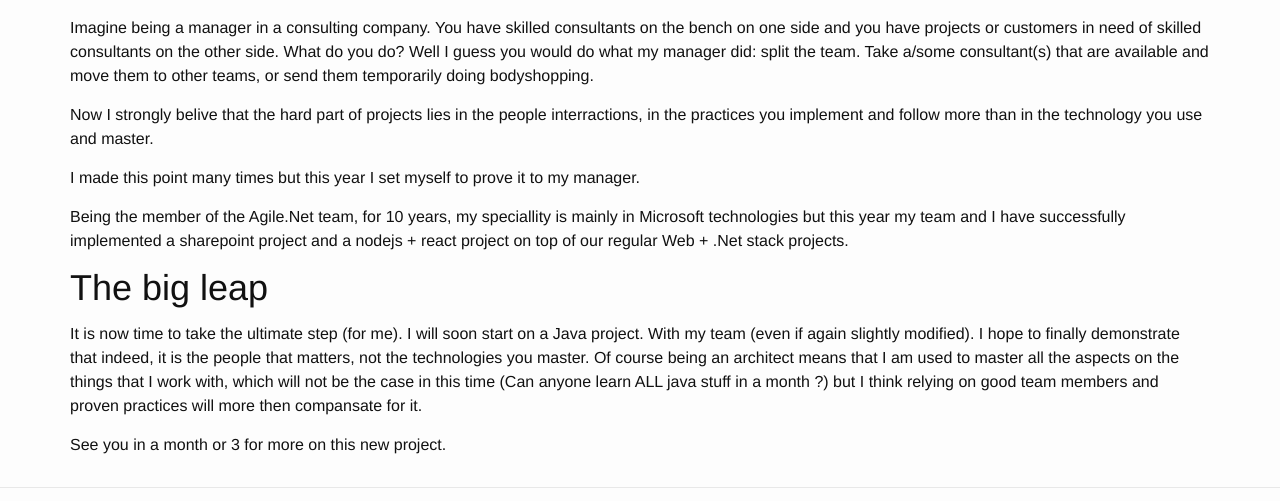
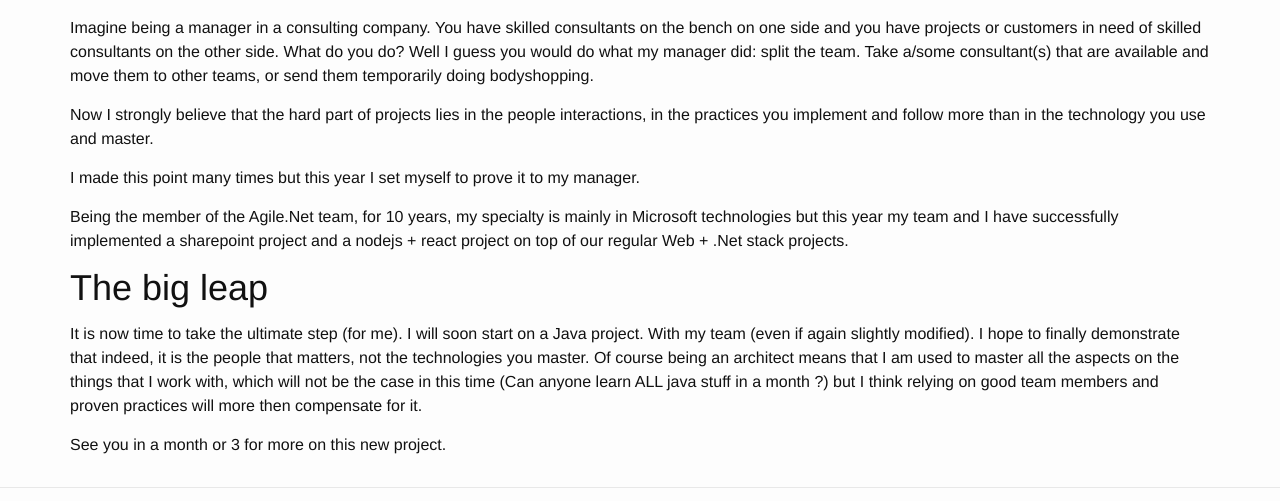
Before and after one commit to VincentSchippefilt/VincentSchippefilt.github.io, a Jekyll site: the page built from _posts/2016-11-19-team-above-tech.markdown, in a window 1280 px wide. Shown: the part 682-1183 px from the top of the page. Built offline with Jekyll 4.4.1, drawn with Linux system fonts in a browser that asks for light colours; nearby versions of some CDN libraries.

Commit message:
update spelling

```diff
--- a/_posts/2016-08-19-moving-from-wordpress.markdown
+++ b/_posts/2016-08-19-moving-from-wordpress.markdown
@@ -38,7 +38,7 @@ To make it simple, even if I am not obsessed with every little byte, I want ever
 
 Control over the rendered page
 ------------------------------
-This is completely subjective. I am sure that people that master PHP and WordPress find it easy to take complete control over the engine, but it is no my case. I tried to let the layout and functionalities be driven by the themes and plugins, but the ecosystem in WordPress is vast. Finding a reasonnable template and theme takes away even more control. Adding plugins for the simplest things: event more control taken away.
+This is completely subjective. I am sure that people that master PHP and WordPress find it easy to take complete control over the engine, but it is no my case. I tried to let the layout and functionalities be driven by the themes and plugins, but the ecosystem in WordPress is vast. Finding a reasonable template and theme takes away even more control. Adding plugins for the simplest things: event more control taken away.
 
 Local debug
 ------------
--- a/_posts/2016-11-19-team-above-tech.markdown
+++ b/_posts/2016-11-19-team-above-tech.markdown
@@ -34,16 +34,16 @@ Imagine being a manager in a consulting company.
 You have skilled consultants on the bench on one side and you have projects or customers in need of skilled consultants on the other side. What do you do?
 Well I guess you would do what my manager did: split the team. Take a/some consultant(s) that are available and move them to other teams, or send them temporarily doing bodyshopping.
 
-Now I strongly belive that the hard part of projects lies in the people interractions, in the practices you implement and follow more than in the technology you use and master.
+Now I strongly believe that the hard part of projects lies in the people interactions, in the practices you implement and follow more than in the technology you use and master.
 
 I made this point many times but this year I set myself to prove it to my manager.
 
-Being the member of the Agile.Net team, for 10 years, my speciallity is mainly in Microsoft technologies but this year my team and I have successfully implemented a sharepoint project and a nodejs + react project on top of our regular Web + .Net stack projects.
+Being the member of the Agile.Net team, for 10 years, my specialty is mainly in Microsoft technologies but this year my team and I have successfully implemented a sharepoint project and a nodejs + react project on top of our regular Web + .Net stack projects.
 
 
 The big leap
 ===
 
-It is now time to take the ultimate step (for me). I will soon start on a Java project. With my team (even if again slightly modified). I hope to finally demonstrate that indeed, it is the people that matters, not the technologies you master. Of course being an architect means that I am used to master all the aspects on the things that I work with, which will not be the case in this time (Can anyone learn ALL java stuff in a month ?) but I think relying on good team members and proven practices will more then compansate for it.
+It is now time to take the ultimate step (for me). I will soon start on a Java project. With my team (even if again slightly modified). I hope to finally demonstrate that indeed, it is the people that matters, not the technologies you master. Of course being an architect means that I am used to master all the aspects on the things that I work with, which will not be the case in this time (Can anyone learn ALL java stuff in a month ?) but I think relying on good team members and proven practices will more then compensate for it.
 
 See you in a month or 3 for more on this new project.
```
